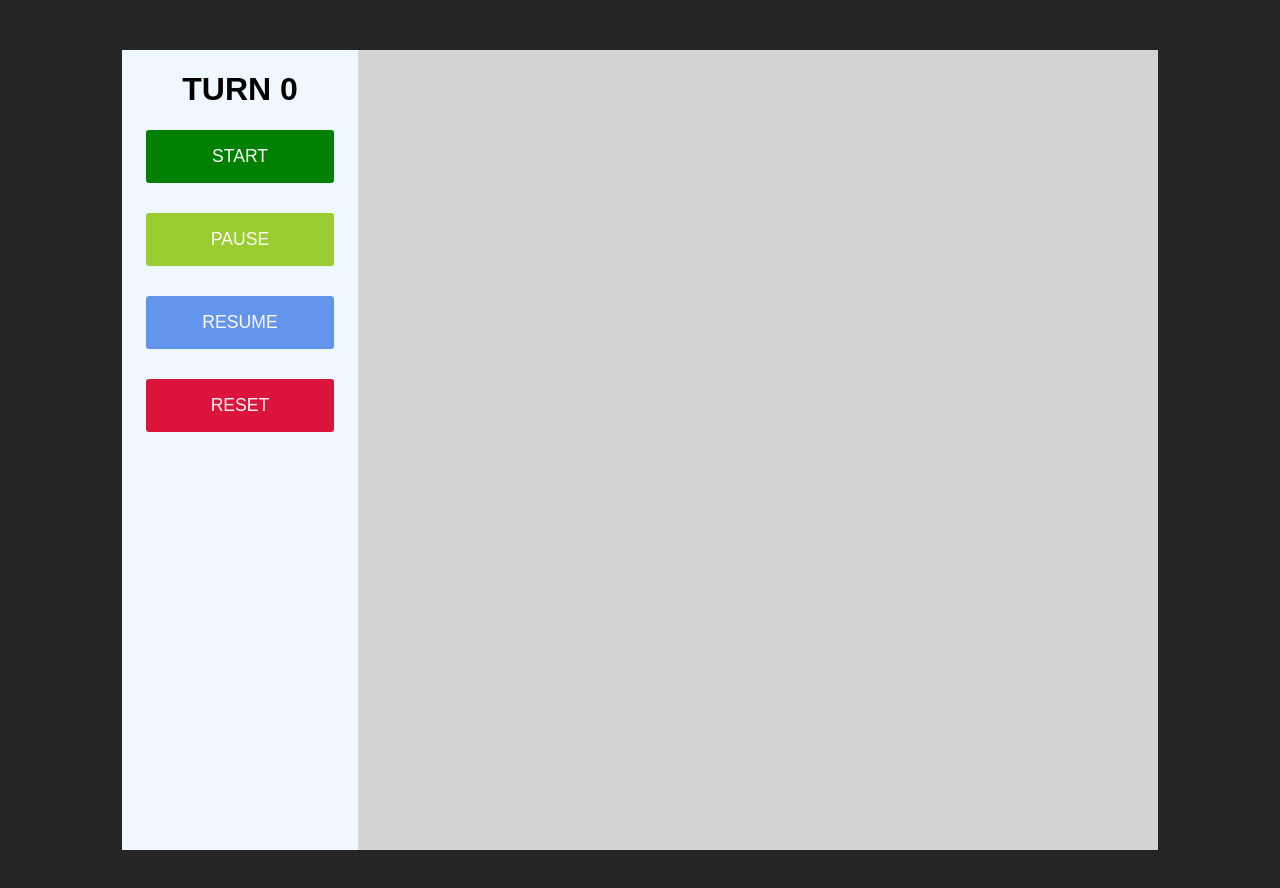
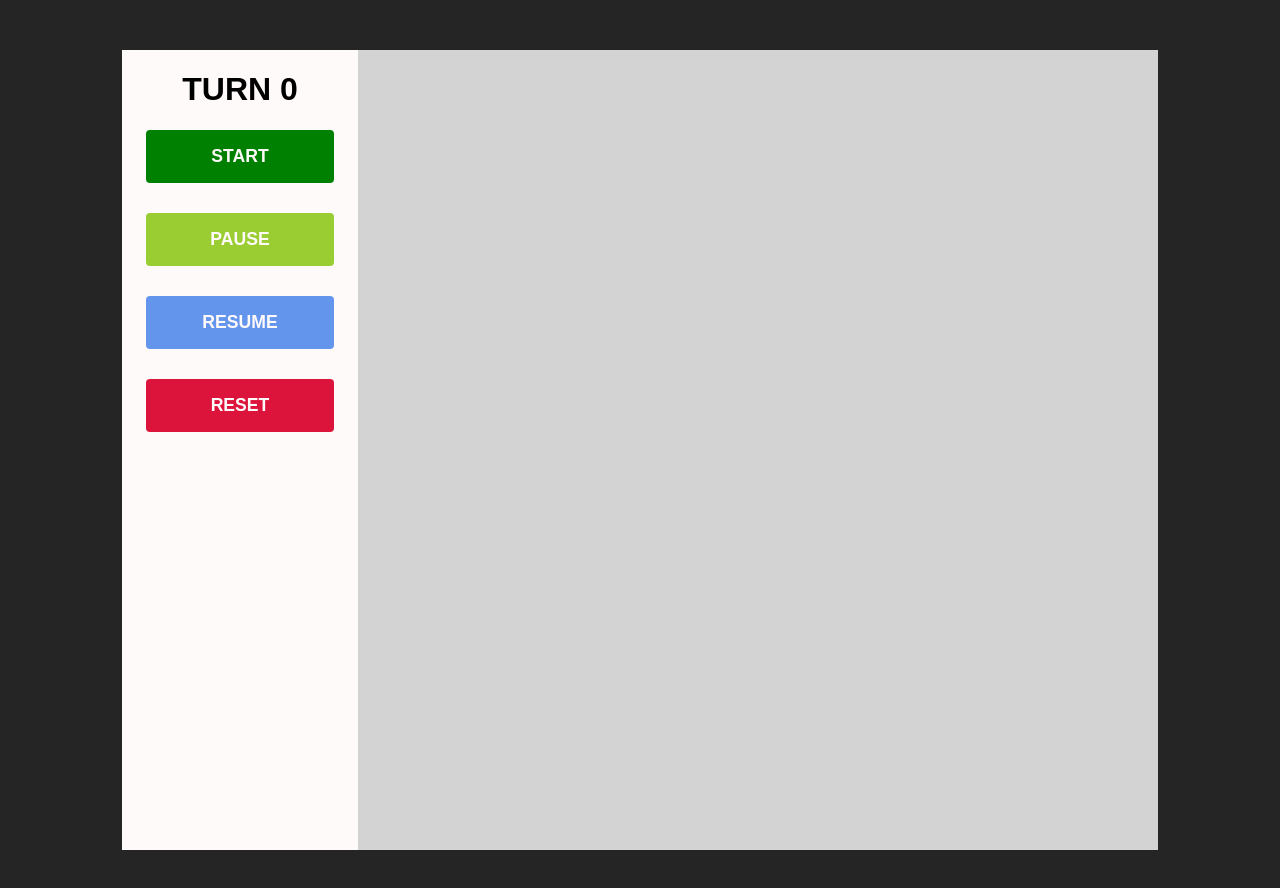
Before and after one commit to JimothyScript/the-best-game-in-the-world, a React (Create React App) app: page / in a window 1280 px wide. Shown: the top 888 px of the page. Built offline with nearby package versions, Linux system fonts and the light colour scheme.

Commit message:
Style edits to buttons

```diff
--- a/src/components/App.css
+++ b/src/components/App.css
@@ -6,7 +6,7 @@
 
 .menu-container {
   display: inline-block;
-  background-color: aliceblue;
+  background-color: snow;
   align-items: center;
 }
 
--- a/src/components/App.js
+++ b/src/components/App.js
@@ -66,7 +66,7 @@ class App extends Component {
     }
   }
   render() {
-    // console.log(this.state.initialArray);
+    console.log(this.state.initialArray);
     return (
       <div className="App">
         <div className="menu-container">
--- a/src/components/Menu.css
+++ b/src/components/Menu.css
@@ -4,11 +4,12 @@
 
 .menu-btns button {
   font-size: 1.1em;
+  font-weight: bold;
   margin-bottom: 30px;
   padding: 16px;
   width: 80%;
   border: none;
-  border-radius: 3px;
+  border-radius: 4px;
   color: snow;
 }
 
```
